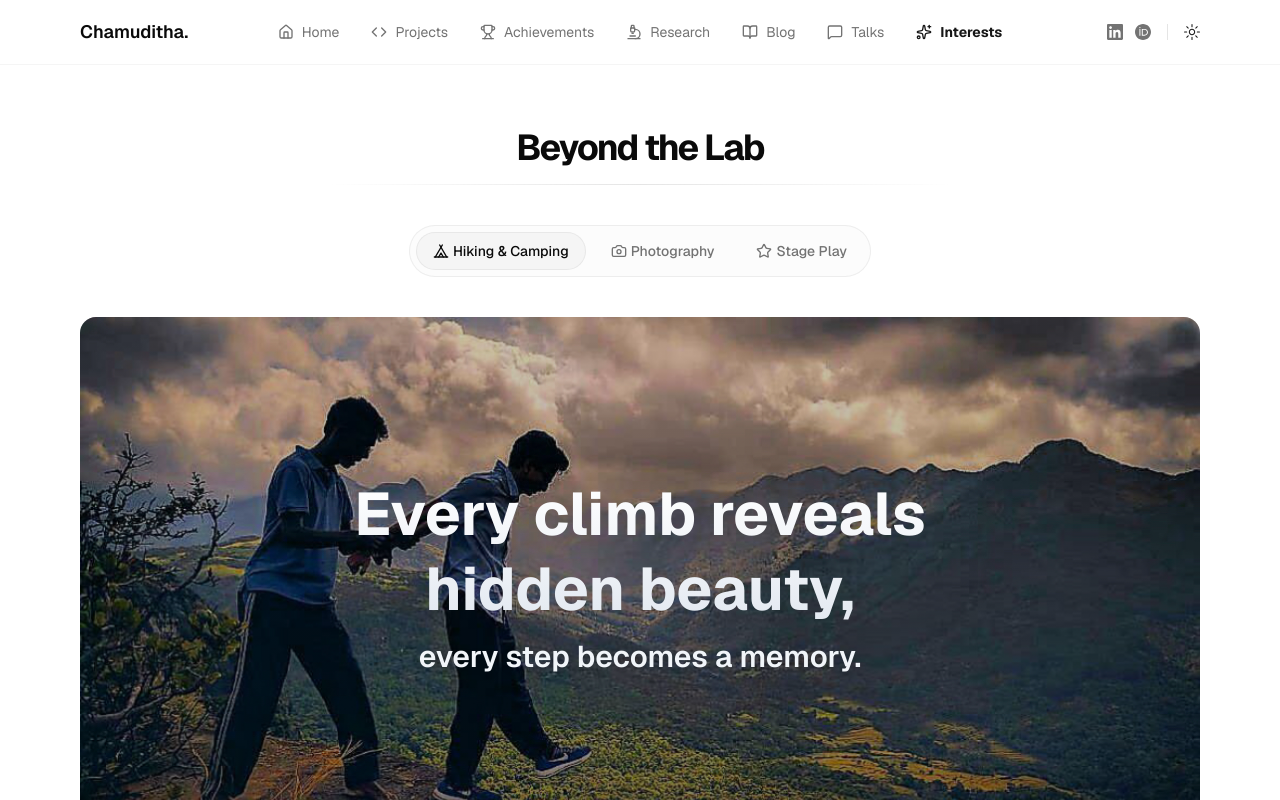
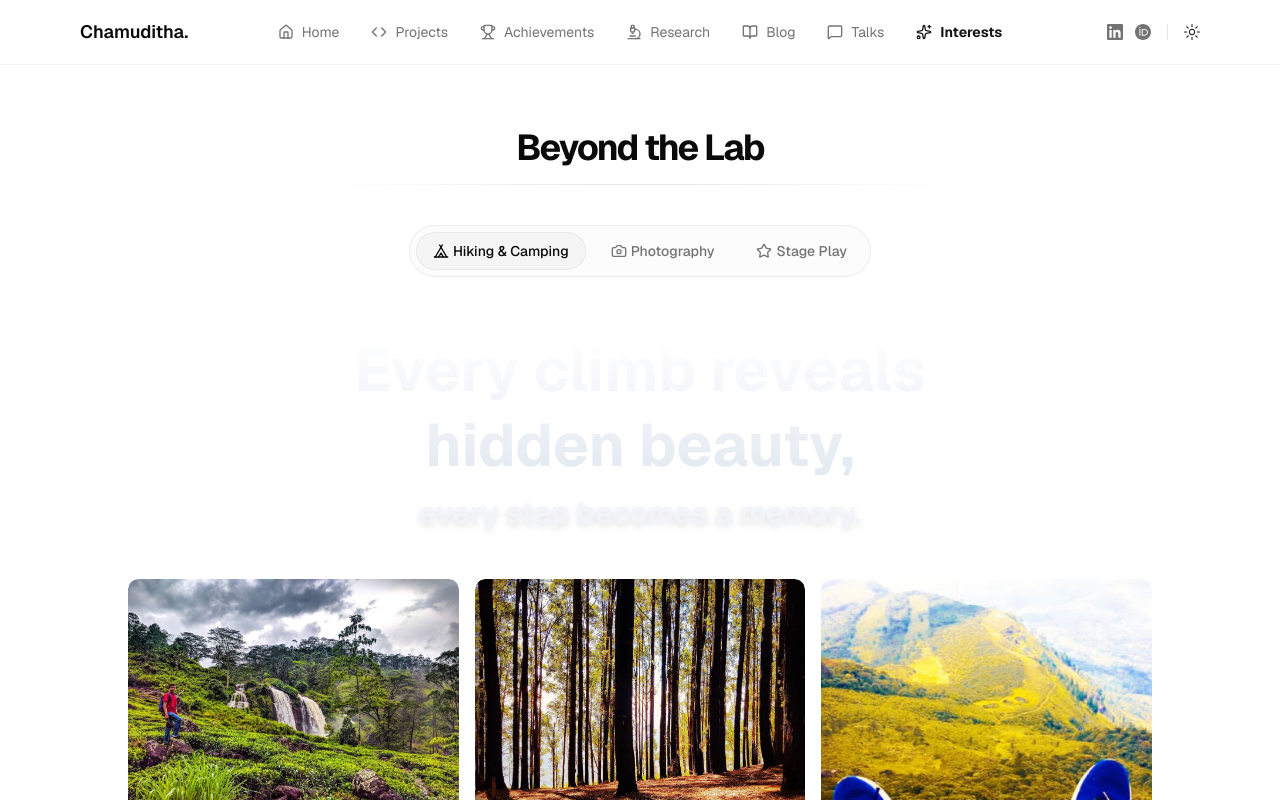
Before and after one commit to Nidula03/portfolio-chamuditha, a Next.js app: page /interests in a window 1280 px wide. Shown: the top 800 px of the page. Built offline with nearby package versions, Linux system fonts and the light colour scheme.

Commit message:
feat: Update AchievementsPage card styling and enhance AchievementCard modal appearance

```diff
--- a/src/app/achievements/page.tsx
+++ b/src/app/achievements/page.tsx
@@ -33,7 +33,7 @@ export default function AchievementsPage() {
                   <h2 className="text-xl sm:text-2xl font-bold mb-4 text-center">Scouting</h2>
                   <div className="grid grid-cols-1 gap-4 w-full mx-auto max-w-6xl">
                     <BlurFade delay={BLUR_FADE_DELAY * 4}>
-                      <div className="border border-border rounded-lg p-6 hover:shadow-lg hover:ring-2 hover:ring-muted transition-all">
+                      <div className="border border-border/50 bg-background/60 rounded-lg p-6 hover:shadow-lg hover:ring-2 hover:ring-muted/50 hover:bg-background/70 transition-all" style={{ backdropFilter: 'blur(1.17rem)' }}>
                         <AchievementCard
                           index={0}
                           title="Baden Powell (BP) Award – Sri Lanka Scout Association"
@@ -47,7 +47,7 @@ export default function AchievementsPage() {
                       </div>
                     </BlurFade>
                     <BlurFade delay={BLUR_FADE_DELAY * 5}>
-                      <div className="border border-border rounded-lg p-6 hover:shadow-lg hover:ring-2 hover:ring-muted transition-all">
+                      <div className="border border-border/50 bg-background/60 rounded-lg p-6 hover:shadow-lg hover:ring-2 hover:ring-muted/50 hover:bg-background/70 transition-all" style={{ backdropFilter: 'blur(1.17rem)' }}>
                         <AchievementCard
                           index={1}
                           title="President Scout Award – Sri Lanka Scout Association"
@@ -61,7 +61,7 @@ export default function AchievementsPage() {
                       </div>
                     </BlurFade>
                     <BlurFade delay={BLUR_FADE_DELAY * 6}>
-                      <div className="border border-border rounded-lg p-6 hover:shadow-lg hover:ring-2 hover:ring-muted transition-all">
+                      <div className="border border-border/50 bg-background/60 rounded-lg p-6 hover:shadow-lg hover:ring-2 hover:ring-muted/50 hover:bg-background/70 transition-all" style={{ backdropFilter: 'blur(1.17rem)' }}>
                         <AchievementCard
                           index={2}
                           title="Represented Sri Lanka at the 23rd World Scout Jamboree"
@@ -75,7 +75,7 @@ export default function AchievementsPage() {
                       </div>
                     </BlurFade>
                     <BlurFade delay={BLUR_FADE_DELAY * 7}>
-                      <div className="border border-border rounded-lg p-6 hover:shadow-lg hover:ring-2 hover:ring-muted transition-all">
+                      <div className="border border-border/50 bg-background/60 rounded-lg p-6 hover:shadow-lg hover:ring-2 hover:ring-muted/50 hover:bg-background/70 transition-all" style={{ backdropFilter: 'blur(1.17rem)' }}>
                         <AchievementCard
                           index={3}
                           title="Best Explorer Scout & Runner-Up Team Member"
@@ -88,7 +88,7 @@ export default function AchievementsPage() {
                       </div>
                     </BlurFade>
                     <BlurFade delay={BLUR_FADE_DELAY * 8}>
-                      <div className="border border-border rounded-lg p-6 hover:shadow-lg hover:ring-2 hover:ring-muted transition-all">
+                      <div className="border border-border/50 bg-background/60 rounded-lg p-6 hover:shadow-lg hover:ring-2 hover:ring-muted/50 hover:bg-background/70 transition-all" style={{ backdropFilter: 'blur(1.17rem)' }}>
                         <AchievementCard
                           index={4}
                           title="Scout of the Year – Trinity College Kandy"
@@ -100,7 +100,7 @@ export default function AchievementsPage() {
                       </div>
                     </BlurFade>
                     <BlurFade delay={BLUR_FADE_DELAY * 9}>
-                      <div className="border border-border rounded-lg p-6 hover:shadow-lg hover:ring-2 hover:ring-muted transition-all">
+                      <div className="border border-border/50 bg-background/60 rounded-lg p-6 hover:shadow-lg hover:ring-2 hover:ring-muted/50 hover:bg-background/70 transition-all" style={{ backdropFilter: 'blur(1.17rem)' }}>
                         <AchievementCard
                           index={5}
                           title="Champion Scouts Team Member"
--- a/src/app/interests/page.tsx
+++ b/src/app/interests/page.tsx
@@ -193,31 +193,14 @@ export default function InterestsPage() {
           <div className="flex flex-col gap-y-8 w-full px-4 sm:px-8 md:px-16 lg:px-20">
             {/* Hero Section */}
             <BlurFade delay={BLUR_FADE_DELAY * 3}>
-              <div className="relative w-full h-96 sm:h-[500px] md:h-[600px] rounded-2xl overflow-hidden group">
-                {/* Background Image */}
-                <Image
-                  src="/hiking_pics/IMG_5963.jpg"
-                  alt="Hero hiking image"
-                  fill
-                  className="w-full h-full object-cover group-hover:scale-105 transition-transform duration-300"
-                  priority
-                  quality={75}
-                  sizes="(max-width: 768px) 100vw, (max-width: 1200px) 100vw, 100vw"
-                />
-
-                {/* Gradient Overlay */}
-                <div className="absolute inset-0 bg-gradient-to-b from-black/20 via-black/30 to-black/50"></div>
-
-                {/* Text Content */}
-                <div className="absolute inset-0 flex items-start justify-center p-6 pt-32 md:pt-40">
-                  <div className="text-center space-y-3 max-w-2xl">
+              <div className="w-full flex items-center justify-center py-2 sm:py-3 md:py-4">
+                <div className="text-center space-y-3 max-w-2xl px-4">
                   <h2 className="bg-linear-to-b from-white to-slate-200 dark:from-white dark:to-slate-400 bg-clip-text text-transparent text-3xl sm:text-4xl md:text-5xl lg:text-6xl font-bold leading-tight">
                     Every climb reveals hidden beauty,
                   </h2>
                   <p className="text-lg sm:text-xl md:text-2xl lg:text-3xl font-semibold text-slate-100 drop-shadow-md">
                     every step becomes a memory.
                   </p>
-                  </div>
                 </div>
               </div>
             </BlurFade>
--- a/src/components/achievement-card.tsx
+++ b/src/components/achievement-card.tsx
@@ -173,11 +173,11 @@ export function AchievementCard({
 
       {isModalOpen && galleryImages.length > 0 && (
         <div
-          className="fixed inset-0 bg-black flex items-center justify-center z-50 p-2 sm:p-4"
+          className="fixed inset-0 bg-black/40 backdrop-blur-md flex items-center justify-center z-50 p-2 sm:p-4"
           onClick={() => setIsModalOpen(false)}
         >
           <div
-            className="relative w-full max-w-2xl max-h-[85vh] sm:max-h-[80vh] bg-black rounded-lg overflow-hidden"
+            className="relative w-full max-w-2xl h-80 sm:h-96 bg-black rounded-lg overflow-hidden shadow-2xl animate-in fade-in zoom-in-95 duration-300"
             onClick={(e) => e.stopPropagation()}
           >
             <button
@@ -194,6 +194,7 @@ export function AchievementCard({
               className="w-full h-full object-contain"
               loading="lazy"
               decoding="async"
+              onClick={(e) => e.stopPropagation()}
             />
 
             {hasMultipleImages && (
```
Lines whose indentation alone changed are shown as unchanged.
